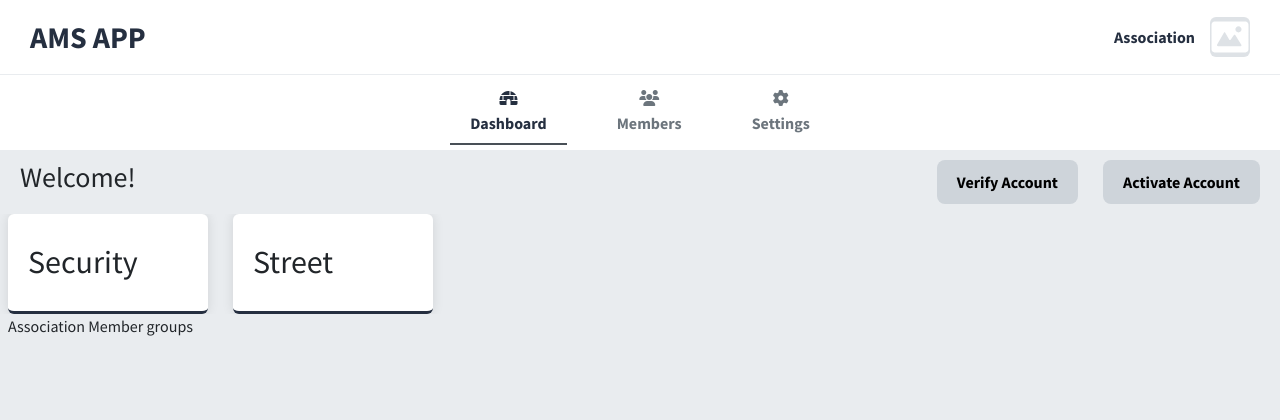
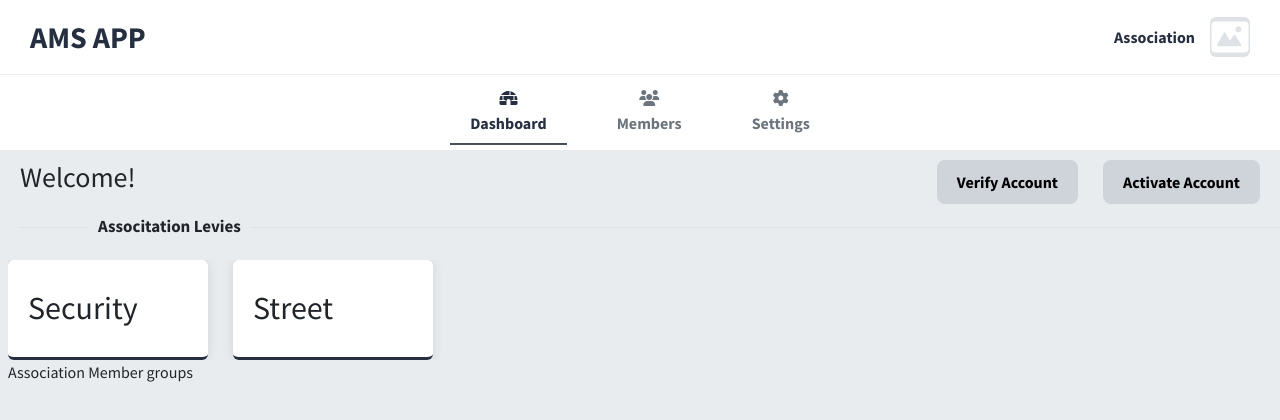
Before and after one commit to codepraycode/ams_app, a React app: page / in a window 1280 px wide. Shown: the top 420 px of the page. Built offline with nearby package versions, Linux system fonts and the light colour scheme; the HTML template or start-up script is replaced by a standard one.

Commit message:
updated dashboard

```diff
--- a/src/components/Levies.jsx
+++ b/src/components/Levies.jsx
@@ -6,7 +6,15 @@ function Levies() {
     const levies = useSelector(getLevies);
 
   return (
-      <section className='levy px-2'>
+      <section className='levies_container px-2'>
+
+        <div className="title">
+          <span className='label'>Associtation Levies</span>
+
+          <span className='liner'></span>
+        </div>
+
+        <div className="levy">
         {
               levies.map((levy)=>(
                   <div className='levy_item' key={levy.id}>
@@ -14,6 +22,7 @@ function Levies() {
                 </div>
             ))
         }
+        </div>
 
 
       </section>
--- a/src/scss/app.scss
+++ b/src/scss/app.scss
@@ -615,6 +615,44 @@ nav{
     }
 }
 
+section{
+    .title{
+        font-weight: bold;
+        font-size: $medium -3;
+
+        position: relative;
+        overflow: hidden;
+        // background-color: red;
+        left: 10px;
+
+        margin: 0 0 20px 0;
+
+
+        .label{
+            margin: 0;
+            font-size: $small+4;
+            position: relative;
+            left:70px;
+
+            background: $gray-200;
+            padding: 0 10px;
+        }
+
+        .liner{
+            display: block;
+            position: absolute;
+            width: 100%;
+            height: 1px;
+            background-color: $gray-300;
+            top: 50%;
+            left: 0%;
+            z-index: -1;
+
+
+        }
+    }
+}
+
 .levy{
     display: flex;
     align-items: center;
```
